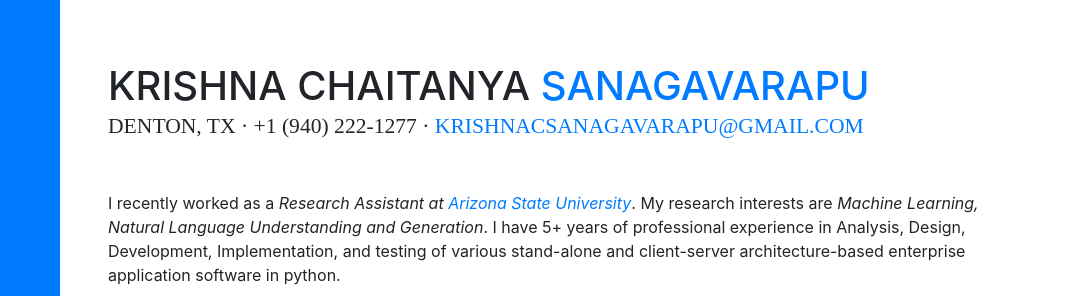
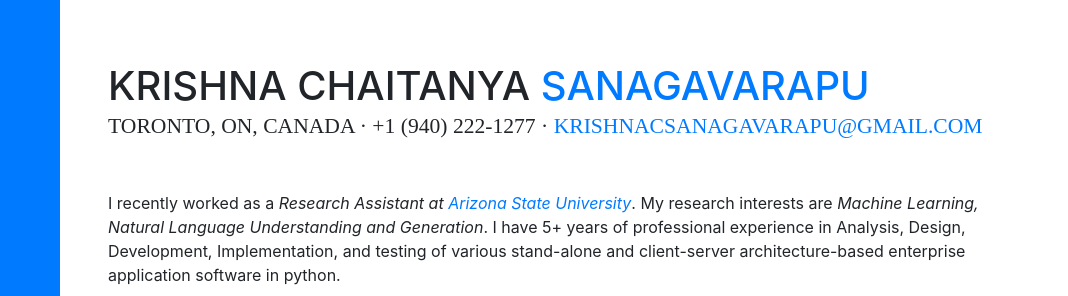
Before and after one commit to krishna-chaitanya-sanagavarapu/krishna-chaitanya-sanagavarapu.github.io, a website with bundled scripts: page index.html in a window 1280 px wide. Shown: the part 157-453 px from the top of the page, 212-1280 px from the left. Built offline with nearby package versions, Linux system fonts and the light colour scheme; a web font is replaced by a local one.

Commit message:
Update index.html

```diff
--- a/index.html
+++ b/index.html
@@ -117,7 +117,7 @@
           <h1 class="mb-0">Krishna Chaitanya
             <span class="text-primary">Sanagavarapu</span>
           </h1>
-          <div class="subheading mb-5">Denton, TX · +1 (940) 222-1277 ·
+          <div class="subheading mb-5">Toronto, ON, Canada · +1 (940) 222-1277 ·
             <a href="mailto:krishnacsanagavarapu@gmail.com">krishnacsanagavarapu@gmail.com</a>
           </div>
           <p class="mb-3">I recently worked as a <i>Research Assistant at <a href="https://cidse.engineering.asu.edu/graduate-computer-science/" target="_blank">Arizona State University</a></i>. My research interests are <i>Machine Learning, Natural Language Understanding and Generation</i>. I have 5+ years of professional experience in Analysis, Design, Development, Implementation, and testing of various stand-alone and client-server architecture-based enterprise application software in python. </p>
```
